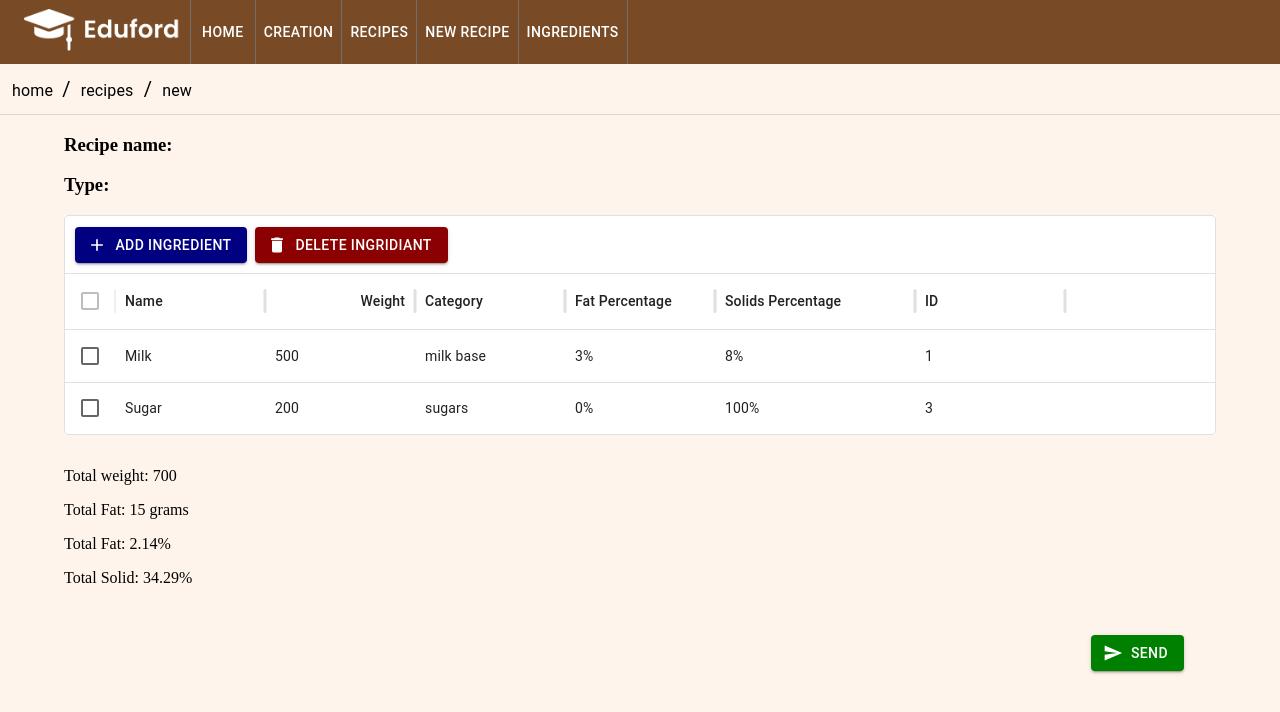
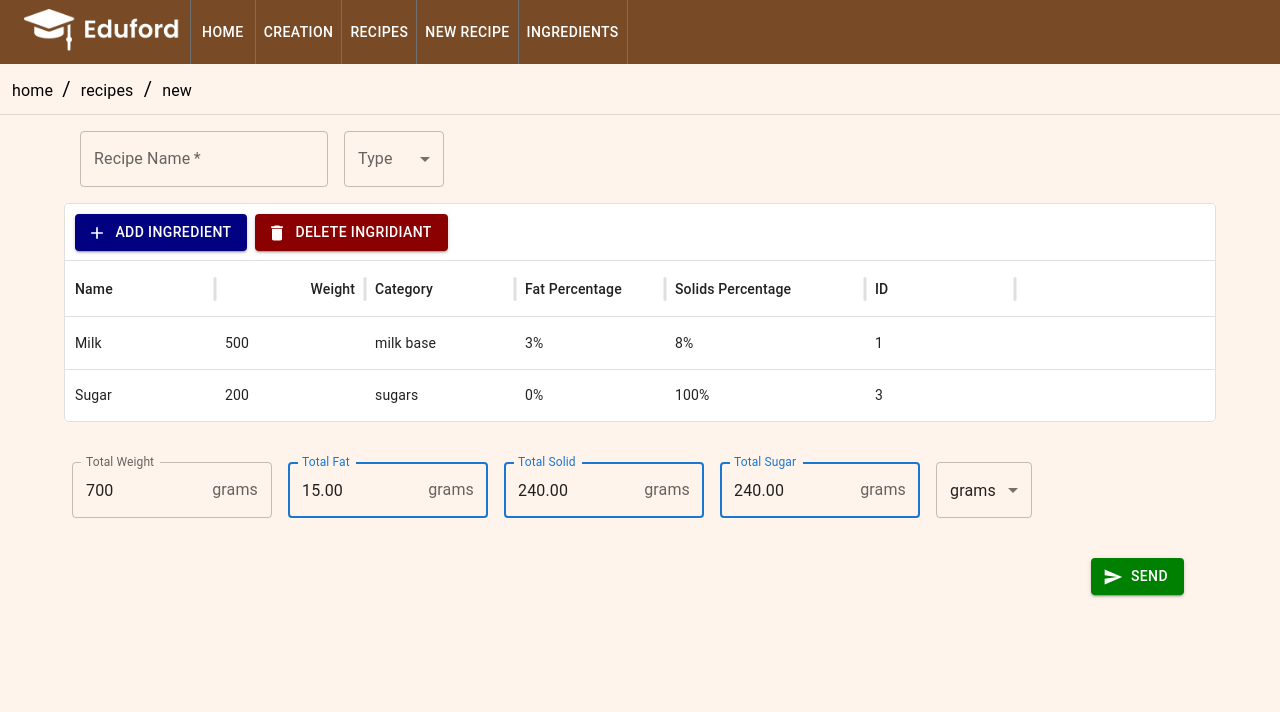
Before and after one commit to ArielVlevin/ScoopScience, a React (Vite) app: page /recipes/new in a window 1280 px wide. Shown: the top 712 px of the page. Built offline with nearby package versions, Linux system fonts and the light colour scheme; the HTML template or start-up script is replaced by a standard one.

Commit message:
litlle bit2

```diff
--- a/src/pages/Creation/index.tsx
+++ b/src/pages/Creation/index.tsx
@@ -1,5 +1,6 @@
-import {Container } from "@mui/material";
-
+import {Box, Button, Container, Input } from "@mui/material";
+import ImportIcon from '@mui/icons-material/ImportContacts';
+import AddIcon from '@mui/icons-material/Add';
 
 
 
@@ -10,6 +11,10 @@ export default function CreationPage(){
    return(
    <Container >
    <h1>creation page</h1>
+   <Box   display='flex'  alignItems='normal' sx={{}}>
+   <Button variant="contained" startIcon={<AddIcon/>} sx={{margin:2}}>New Recipe</Button>
+   <Button variant="contained" startIcon={<ImportIcon/>} sx={{margin:2}}>Import Recipe</Button>
+   </Box>
    </Container>
    );
 }
--- a/src/pages/Recipe/components/Add/components/CalculateTotal.tsx
+++ b/src/pages/Recipe/components/Add/components/Calculate.tsx
@@ -1,6 +1,22 @@
 import { Row } from "../../../interfaces/recipe";
 
 
+export const currencies = [
+  {
+    value: 'grams',
+    label: 'grams',
+  },
+  {
+    value: 'percent',
+    label: '%',
+  },
+];
+
+export  function formatTotalValue (total: number, totalWeight: number, unit: string) {
+  return unit === 'grams'
+    ? total.toFixed(2)
+    : ((total / (totalWeight / 100)).toFixed(2));
+};
 
 
 export default function calculateTotals  (rows: Row[]) {
--- a/src/pages/Recipe/components/Add/components/RecipeDataGrid.tsx
+++ b/src/pages/Recipe/components/Add/components/DataGrid.tsx
@@ -54,7 +54,6 @@ const IngredientsDataGrid: React.FC<IngredientsDataGridProps> = ({ rows, setRows
       <DataGrid
         rows={rows}
         columns={columns}
-        checkboxSelection
         disableMultipleRowSelection
         hideFooter
         disableColumnMenu
--- /dev/null
+++ b/src/pages/Recipe/components/Add/components/TextField.tsx
@@ -0,0 +1,47 @@
+import { FormControl, InputAdornment, MenuItem, Select, TextField,  SelectChangeEvent } from "@mui/material";
+import { currencies } from "./Calculate";
+
+
+ interface UnitControlProps {
+  unit: string;
+  handleUnitChange: (event: SelectChangeEvent<string>) => void;
+  focused?: boolean;
+}
+
+export function UnitControl({unit, handleUnitChange} : UnitControlProps) {
+  return (
+    <FormControl sx={{ m: 1, width: '12ch' }}>
+      <Select value={unit} onChange={handleUnitChange} displayEmpty >
+        {currencies.map((option) => ( <MenuItem key={option.value} value={option.value}> {option.label} </MenuItem> ))}
+      </Select>
+    </FormControl>
+  );
+}
+
+
+interface RecipeTextFieldProps {
+   label: string;
+   value: number | string;
+   unit: string;
+   onChange: (event: React.ChangeEvent<HTMLInputElement>) => void;
+   focused?: boolean;
+ }
+
+
+export default function RecipeTextField({ label, value, unit, onChange, focused=false }:RecipeTextFieldProps) {
+  return (
+    <FormControl sx={{ m: 1, width: '25ch' }}>
+    <TextField
+      label={label}
+      id={label}
+      value={value}
+      onChange={onChange}
+      focused={focused}
+      InputProps={{
+        readOnly: true,
+        endAdornment: <InputAdornment position="end">{unit === 'grams' ? 'grams' : '%'}</InputAdornment>,
+      }}
+    />
+  </FormControl>
+  );
+};
--- a/src/pages/Recipe/components/Add/index.tsx
+++ b/src/pages/Recipe/components/Add/index.tsx
@@ -1,11 +1,14 @@
-import { Box, Button, Container } from "@mui/material";
+import { Box, Button, Container, FormControl, FormHelperText,  InputAdornment, MenuItem, Select, SelectChangeEvent, TextField } from "@mui/material";
 import { Row } from "../../interfaces/recipe";
-import calculateTotals from "./components/CalculateTotal";
-import IngredientsDataGrid from "./components/RecipeDataGrid";
+import calculateTotals, { currencies, formatTotalValue } from "./components/Calculate";
+import IngredientsDataGrid from "./components/DataGrid";
 import SendIcon from '@mui/icons-material/Send';
 
 
-import React from "react";
+import React, { useEffect, useState } from "react";
+import SortSelect from "../Sort/components/SortSelect";
+import RecipeTextField, { UnitControl } from "./components/TextField";
+
 
 
 const initialRows: Row[] = [
@@ -14,31 +17,88 @@ const initialRows: Row[] = [
   // Add more initial rows as needed
 ];
 
+const typeOptions = ['gelato', 'ice cream', 'sorbet', 'other'];
 
-export default function RecipeCreation(){
-   const [rows, setRows] = React.useState<Row[]>(initialRows);
-   const [totals, setTotals] = React.useState(calculateTotals(initialRows));
+export default function RecipeCreation() {
+  const [typeFilter, setTypeFilter] = useState<string>('');
+  const [weight, setWeight] = useState(calculateTotals(initialRows).totalWeight);
+  const [rows, setRows] = useState<Row[]>(initialRows);
+  const [totals, setTotals] = useState(calculateTotals(initialRows));
+  const [unit, setUnit] = useState('grams');
 
-   React.useEffect(() => {
+  const handleTypeFilterChange = (event: SelectChangeEvent<typeof typeFilter>) => {
+    setTypeFilter(event.target.value);
+  };
+
+  useEffect(() => {
     setTotals(calculateTotals(rows));
+    setWeight(calculateTotals(rows).totalWeight);
   }, [rows]);
 
+  const handleWeightChange = (newTotalWeight: number) => {
+    const currentTotalWeight = totals.totalWeight;
+    if (currentTotalWeight === 0) return;
+    const minimumWeight = 1;
+    const adjustedTotalWeight = Math.max(minimumWeight, newTotalWeight);
+    const scalingFactor = adjustedTotalWeight / currentTotalWeight;
+
+    const updatedRows = rows.map(row => ({
+      ...row,
+      weight: parseFloat((row.weight * scalingFactor).toFixed(2))
+    }));
+
+    setRows(updatedRows);
+    setWeight(adjustedTotalWeight);
+  };
+
+  const totalFatValue = formatTotalValue(totals.totalFat, totals.totalWeight, unit);
+  const totalSolidValue = formatTotalValue(totals.totalSolid, totals.totalWeight, unit);
+
+  const handleUnitChange = (event: SelectChangeEvent<string>) => {
+    setUnit(event.target.value as string);
+  };
+
   return (
-      <Box sx={{margin:2}}>
-     <Container >
-      <h3>Recipe name: </h3>
-      <h3>Type: </h3>
+    <Box sx={{ margin: 2 }}>
+      <Container>
+        <Box sx={{ margin: 2 }}>
+          <TextField required variant="outlined" label='Recipe Name' sx={{ marginRight: 2 }} />
+
+          <SortSelect
+            id="Type"
+            value={typeFilter}
+            onChangeHandler={handleTypeFilterChange}
+            options={typeOptions.map((option, index) => (
+              <MenuItem key={index} value={option}>{option}</MenuItem>
+            ))}
+          />
+        </Box>
 
         <IngredientsDataGrid rows={rows} setRows={setRows} setTotals={setTotals} />
-       <Box sx={{marginTop:4}}>
-         <p>Total weight: {totals.totalWeight}</p>
-         <p>Total Fat: {totals.totalFat} grams</p>
-         <p>Total Fat: {(totals.totalFat / (totals.totalWeight / 100)).toFixed(2)}%</p>
-         <p>Total Solid: {(totals.totalSolid / (totals.totalWeight / 100)).toFixed(2)}%</p>
+
+
+
+
+
+        <Box sx={{ marginTop: 4 }}>
+
+
+          <TextField label="Total Weight" type='number' sx={{ m: 1, width: '25ch' }} value={weight}
+            onChange={e => { handleWeightChange(Number(e.target.value)) }}
+            InputProps={{ endAdornment: <InputAdornment position="end">grams</InputAdornment>, }}
+          />
+
+          <RecipeTextField label='Total Fat' value={totalFatValue} unit={unit} onChange={() => {}} focused />
+          <RecipeTextField label='Total Solid' value={totalSolidValue} unit={unit} onChange={() => {}} focused />
+
+          <RecipeTextField label='Total Sugar' value={totalSolidValue} unit={unit} onChange={() => {}} focused />
+
+
+          <UnitControl unit={unit} handleUnitChange={handleUnitChange} />
+
+          <Box display="flex" flexDirection="column" alignItems='end'>
+            <Button variant="contained" sx={{ marginRight: 4, marginTop: 4, bgcolor: 'green', "&.MuiButton-root:hover": { bgcolor: 'greenyellow' } }} startIcon={<SendIcon />}>send</Button>
           </Box>
-      <Box   display="flex" flexDirection="column" alignItems='end'
->
-       <Button variant="contained" sx={{marginRight:4 ,marginTop:4, bgcolor:'green',"&.MuiButton-root:hover":{bgcolor:'greenyellow'} }} startIcon={<SendIcon />} >send</Button>
         </Box>
       </Container>
     </Box>
--- a/src/pages/Recipe/components/Sort/components/SearchMenu.tsx
+++ b/src/pages/Recipe/components/Sort/components/SearchMenu.tsx
@@ -8,10 +8,12 @@ type SearchRecipeMenuProps = {
   onFilteredRecipesChange: (recipes: RecipeData[]) => void;
 };
 
+
+//TODO: import this from the server
 const ratingOptions = [1, 3, 3.5, 4, 4.5];
 const typeOptions = ['gelato', 'ice cream', 'sorbet', 'other'];
 const sortOptions = ['recipeName' , 'userName'];
-
+//TODO
 
 const SearchRecipeMenu: React.FC<SearchRecipeMenuProps> = ({ onFilteredRecipesChange }) => {
   const [nameFilter, setNameFilter] = useState('');
```
Also changed, not shown: src/pages/Recipe/components/Add/components/ToolBar.tsx (+0 -7 lines), src/pages/Recipe/components/Add/components/Form.tsx (renamed from src/pages/Recipe/components/Add/components/recipeForm.tsx), src/pages/Recipe/components/Add/interfaces/RecipeTextField.tsx (added). Lines whose indentation alone changed are shown as unchanged.
